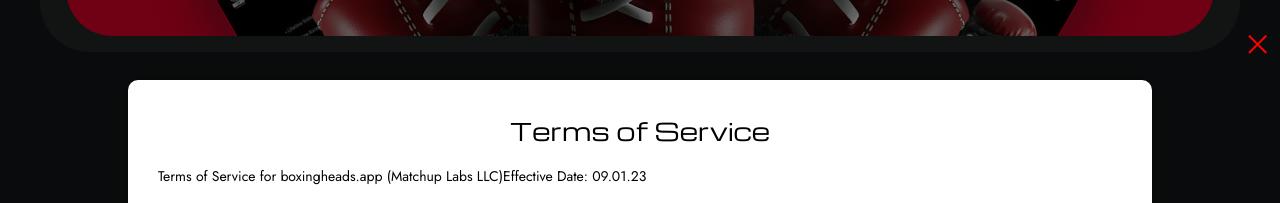
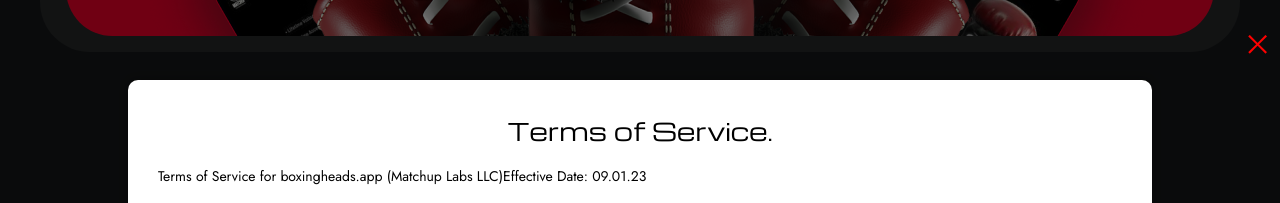
Before and after one commit to bashenko/box, a Next.js app: page / in a window 1280 px wide. Both pictures are taken after a click on the link "Terms of Service". Shown: the part 766-969 px from the top of the page. Built offline with nearby package versions, Linux system fonts and the light colour scheme.

Commit message:
ready to deploy

```diff
--- a/src/app/components/Footer/Footer.tsx
+++ b/src/app/components/Footer/Footer.tsx
@@ -12,7 +12,7 @@
 
     const termsContent = (
         <>
-        <h1>Terms of Service</h1>
+        <h1>Terms of Service.</h1>
         <b>
             Terms of Service for boxingheads.app (Matchup Labs LLC)
         </b>
```
